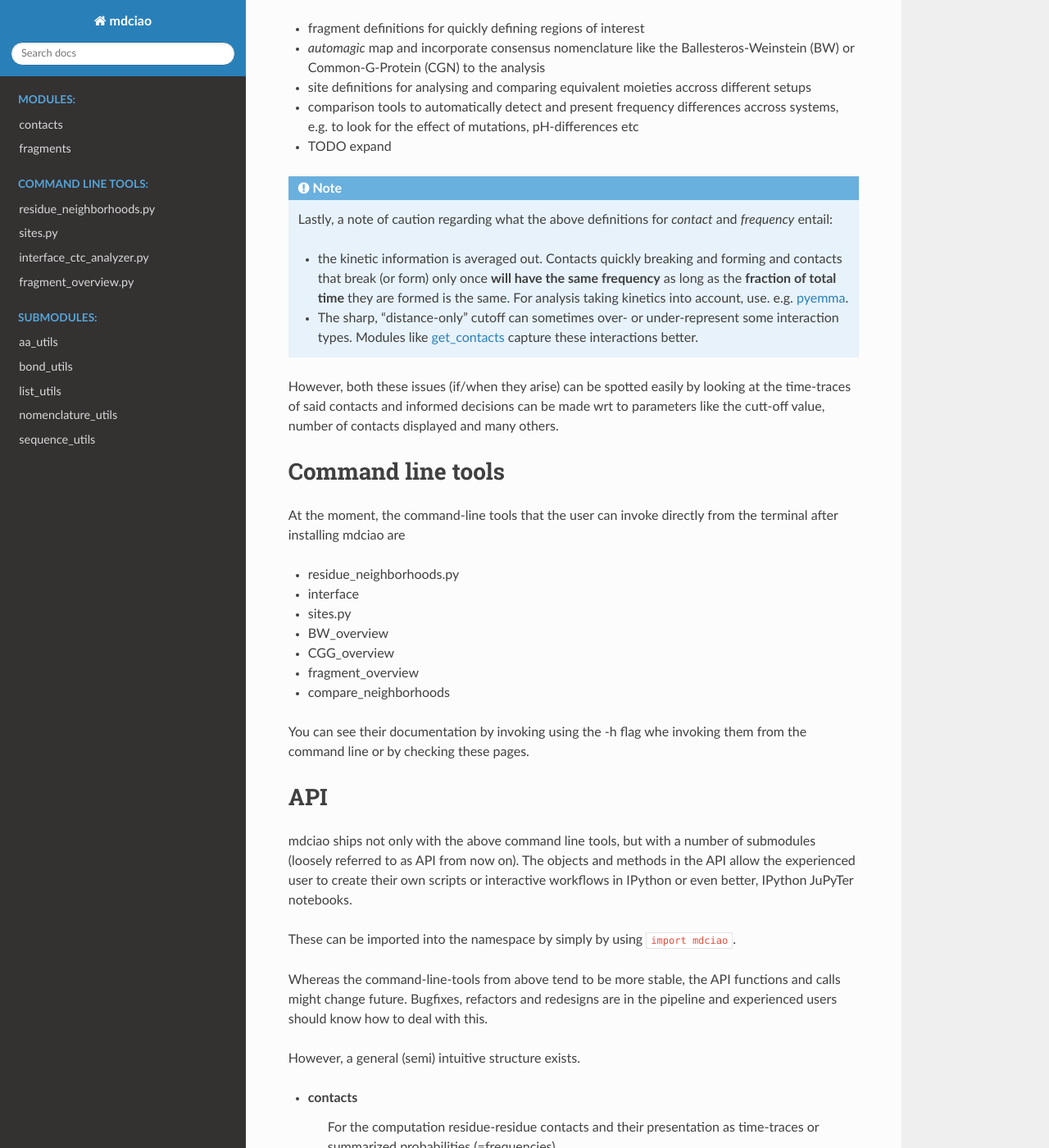
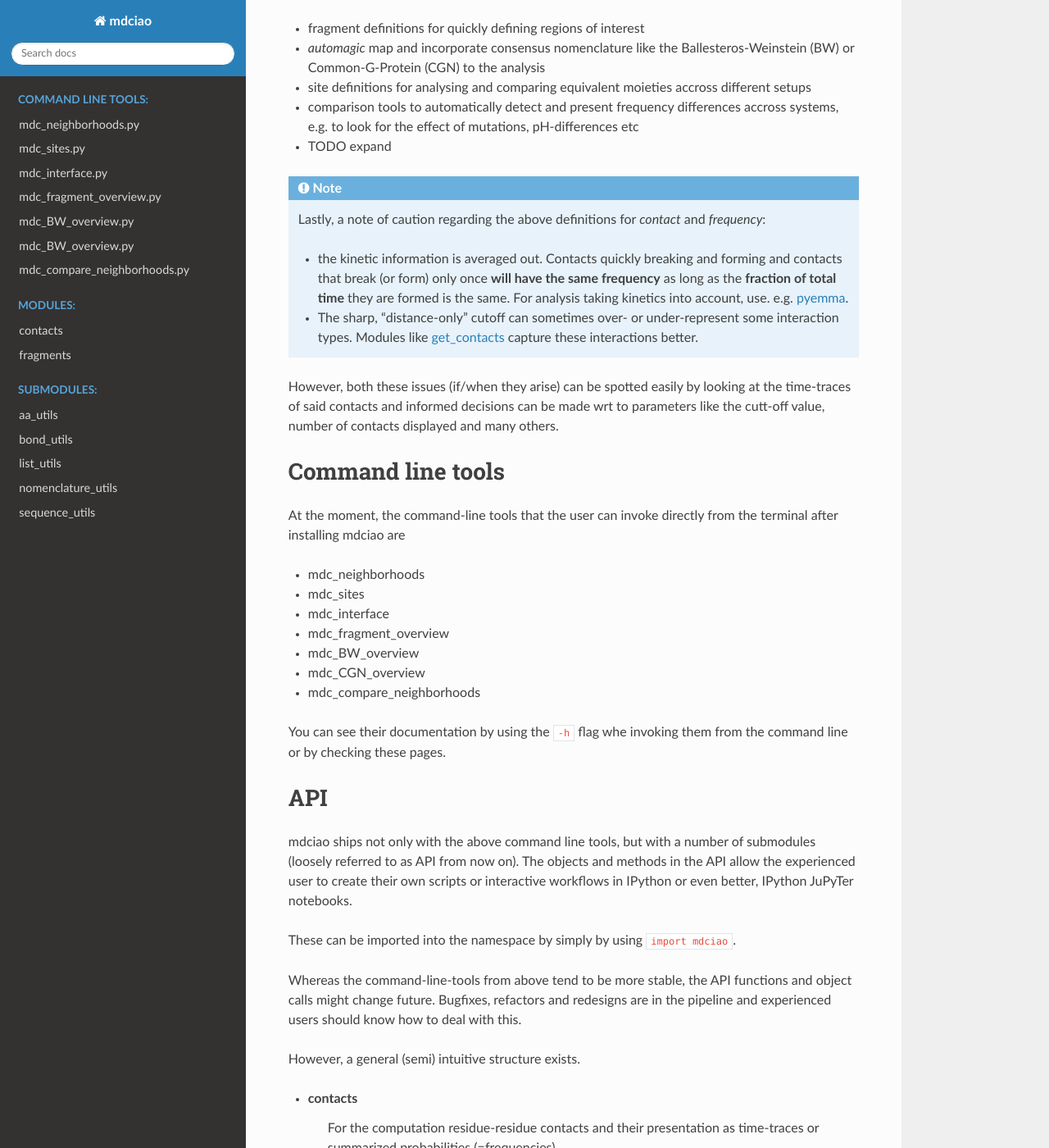
Before and after one commit to gph82/mdciao, a Sphinx documentation site: the page built from doc/index.rst, in a window 1280 px wide and 1400 px high, scrolled down 569 px. Shown: the whole window at 82% size. Built offline with Sphinx 7.4.7 and the Read the Docs theme 2.0.0, drawn with Linux system fonts in a browser that asks for light colours; some of the changed text lies outside the part shown.

Commit message:
[docs] expanded

```diff
--- a/doc/index.rst
+++ b/doc/index.rst
@@ -29,7 +29,7 @@
 
 .. note::
 
- Lastly, a note of caution regarding what the above definitions for *contact* and *frequency* entail:
+ Lastly, a note of caution regarding the above definitions for *contact* and *frequency*:
 
  * the kinetic information is averaged out. Contacts quickly breaking and forming and contacts that break (or form) only once **will have the same frequency** as long as the **fraction of total time** they are formed is the same. For analysis taking kinetics into account, use. e.g. `pyemma <http://mdtraj.org>`_.
  * The sharp, "distance-only" cutoff can sometimes over- or under-represent some interaction types. Modules like `get_contacts <https://github.com/getcontacts/getcontacts>`_ capture these interactions better.
@@ -41,15 +41,15 @@
 
 At the moment, the command-line tools that the user can invoke directly from the terminal after installing mdciao are
 
-* residue_neighborhoods.py
-* interface
-* sites.py
-* BW_overview
-* CGG_overview
-* fragment_overview
-* compare_neighborhoods
+* mdc_neighborhoods
+* mdc_sites
+* mdc_interface
+* mdc_fragment_overview
+* mdc_BW_overview
+* mdc_CGN_overview
+* mdc_compare_neighborhoods
 
-You can see their documentation by invoking using the -h flag whe invoking them from the command line or by checking these pages.
+You can see their documentation by using the ``-h`` flag whe invoking them from the command line or by checking these pages.
 
 API
 ===
@@ -57,7 +57,7 @@
 
 These can be imported into the namespace by simply by using ``import mdciao``.
 
-Whereas the command-line-tools from above tend to be more stable, the API functions and calls might change future. Bugfixes, refactors and redesigns are in the pipeline and experienced users should know how to deal with this.
+Whereas the command-line-tools from above tend to be more stable, the API functions and object calls might change future. Bugfixes, refactors and redesigns are in the pipeline and experienced users should know how to deal with this.
 
 However, a general (semi) intuitive structure exists.
 
@@ -76,9 +76,17 @@
    * aa_utils.py
    * nomenclature_utils.py
 
-::note
+.. toctree::
+   :maxdepth: 1
+   :caption: Command Line Tools:
 
- Yeah
+   mdc_neighborhoods
+   mdc_sites
+   mdc_interface
+   mdc_fragment_overview
+   mdc_BW_overview
+   mdc_CGN_overview
+   mdc_compare_neighborhoods
 
 .. toctree::
    :maxdepth: 2
@@ -86,15 +94,6 @@
 
    contacts
    fragments
-
-.. toctree::
-   :maxdepth: 2
-   :caption: Command Line Tools:
-
-   residue_neighborhoods
-   sites
-   interface_ctc_analyzer
-   fragment_overview
 
 .. toctree::
    :maxdepth: 2
```
Also changed, not shown: other parts of doc/index.rst (+1 -1 lines), doc/mdc_BW_overview.rst (added, +7 -0 lines), doc/mdc_CGN_overview.rst (added, +7 -0 lines), doc/mdc_compare_neighborhoods.rst (added, +7 -0 lines), doc/mdc_fragment_overview.rst (added, +7 -0 lines), doc/mdc_interface.rst (added, +7 -0 lines), doc/mdc_neighborhoods.rst (added, +7 -0 lines), doc/mdc_sites.rst (added, +7 -0 lines).
